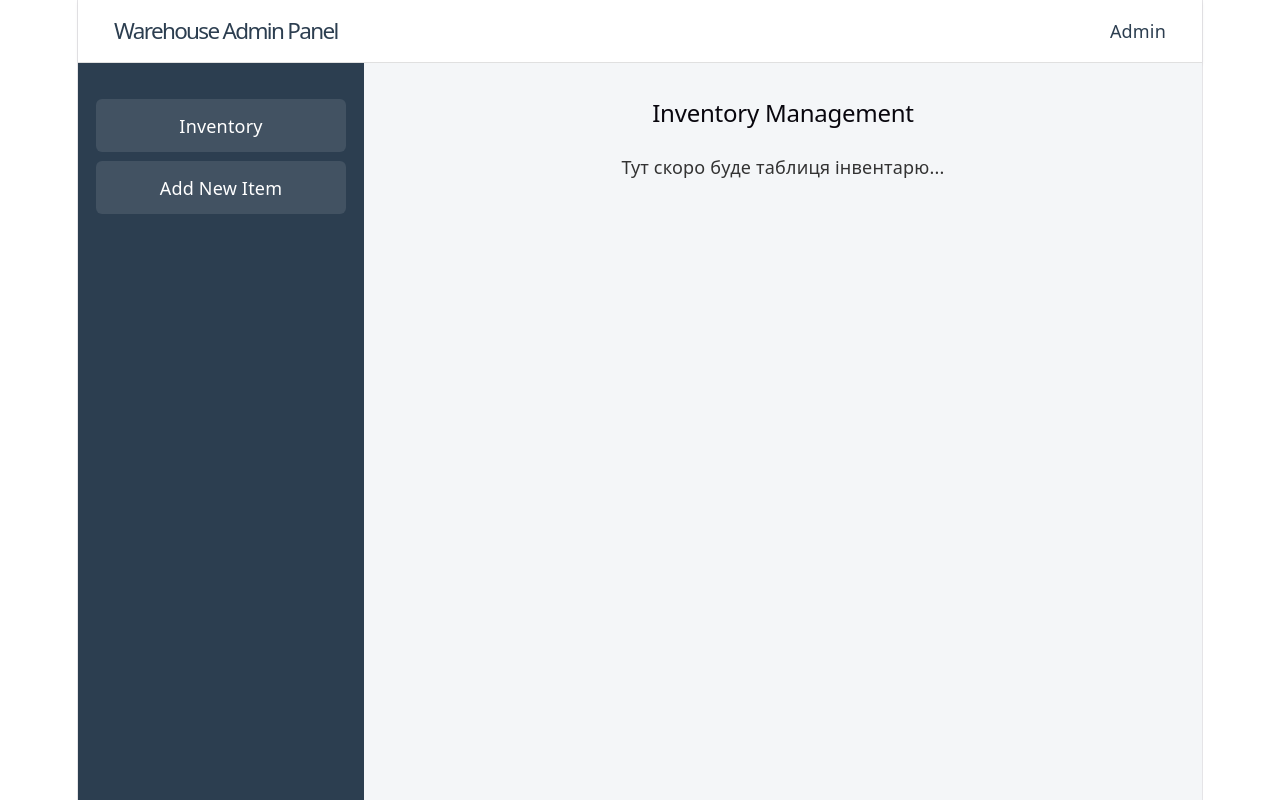
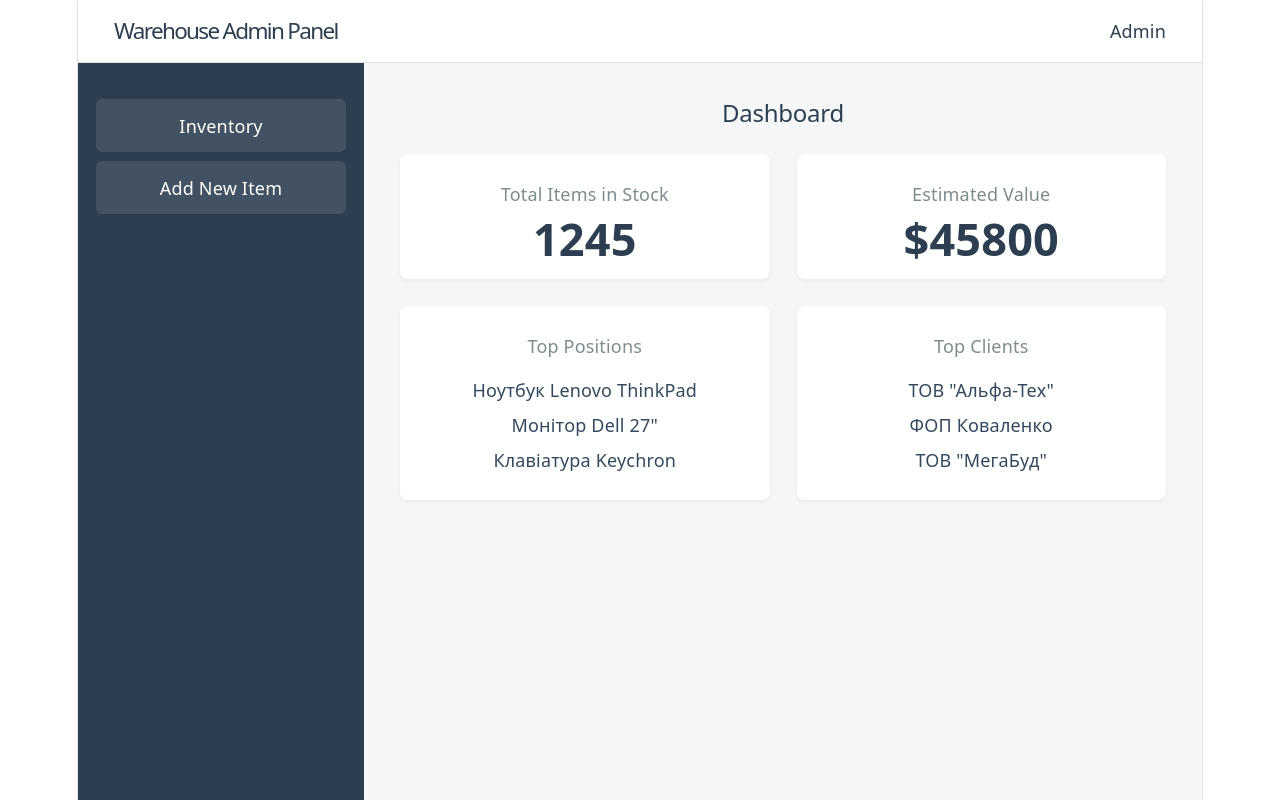
Before and after one commit to Igor-ct/lab7-admin-web-service, a React (Vite) app: page / in a window 1280 px wide. Built offline with nearby package versions, Linux system fonts and the light colour scheme.

Commit message:
feat: implement dashboard for the main page
- add dashboard layout as the default application route
- display useful warehouse metrics on startup

```diff
--- a/src/components/Layout/MainWorkspace/MainWorkspace.jsx
+++ b/src/components/Layout/MainWorkspace/MainWorkspace.jsx
@@ -1,10 +1,67 @@
+import { useState, useEffect } from 'react';
 import styles from './MainWorkspace.module.css';
 
 function MainWorkspace() {
+  const [stats, setStats] = useState({
+    totalItems: 0,
+    totalProfit: 0,
+    topItems: [],
+    topClients: [],
+  });
+
+  useEffect(() => {
+    const fetchDashboardData = () => {
+      setStats({
+        /* Test values */
+        totalItems: 1245,
+        totalProfit: 45800,
+        topItems: ['Ноутбук Lenovo ThinkPad', ' Монітор Dell 27"', ' Клавіатура Keychron'],
+        topClients: [' ТОВ "Альфа-Тех"', ' ФОП Коваленко', ' ТОВ "МегаБуд"'],
+      });
+    };
+
+    fetchDashboardData();
+
+    const intervalId = setInterval(fetchDashboardData, 300000);
+
+    return () => clearInterval(intervalId);
+  }, []);
+
   return (
     <main className={styles.content}>
-      <h2>Inventory Management</h2>
-      <p>Тут скоро буде таблиця інвентарю...</p>
+      <h2>Dashboard</h2>
+
+      <div className={styles.dashboardGrid}>
+
+        <div className={styles.statCard}>
+          <h3>Total Items in Stock</h3>
+          <div className={styles.statValue}>{stats.totalItems}</div>
+        </div>
+
+        <div className={styles.statCard}>
+          <h3>Estimated Value</h3>
+          <div className={styles.statValue}>${stats.totalProfit}</div>
+        </div>
+
+        <div className={styles.statCard}>
+          <h3>Top Positions</h3>
+          <ul className={styles.statList}>
+            {stats.topItems.length === 0 ? <li>Loading...</li> :
+              stats.topItems.map((item, index) => <li key={index}>{item}</li>)
+            }
+          </ul>
+        </div>
+
+        <div className={styles.statCard}>
+          <h3>Top Clients</h3>
+          <ul className={styles.statList}>
+            {stats.topClients.length === 0 ? <li>Loading...</li> :
+              stats.topClients.map((client, index) => <li key={index}>{client}</li>)
+            }
+          </ul>
+        </div>
+
+      </div>
     </main>
   );
 }
--- a/src/components/Layout/MainWorkspace/MainWorkspace.module.css
+++ b/src/components/Layout/MainWorkspace/MainWorkspace.module.css
@@ -7,4 +7,43 @@
 .content h2 {
   margin-top: 0;
   margin-bottom: 1.5rem;
+  color: #2c3e50;
 }
+
+.dashboardGrid {
+  display: grid;
+  grid-template-columns: repeat(auto-fit, minmax(250px, 1fr));
+  gap: 1.5rem;
+}
+
+.statCard {
+  background-color: #ffffff;
+  padding: 1.5rem;
+  border-radius: 8px;
+  box-shadow: 0 2px 4px rgba(0,0,0,0.05);
+  display: flex;
+  flex-direction: column;
+}
+
+.statCard h3 {
+  margin: 0 0 1rem 0;
+  font-size: 1rem;
+  color: #7f8c8d;
+  font-weight: 500;
+}
+
+.statValue {
+  font-size: 2.5rem;
+  font-weight: 700;
+  color: #2c3e50;
+}
+
+.statList {
+  list-style: none;
+  padding: 0;
+  margin: 0;
+  display: flex;
+  flex-direction: column;
+  gap: 0.5rem;
+  color: #34495e;
+}
```
